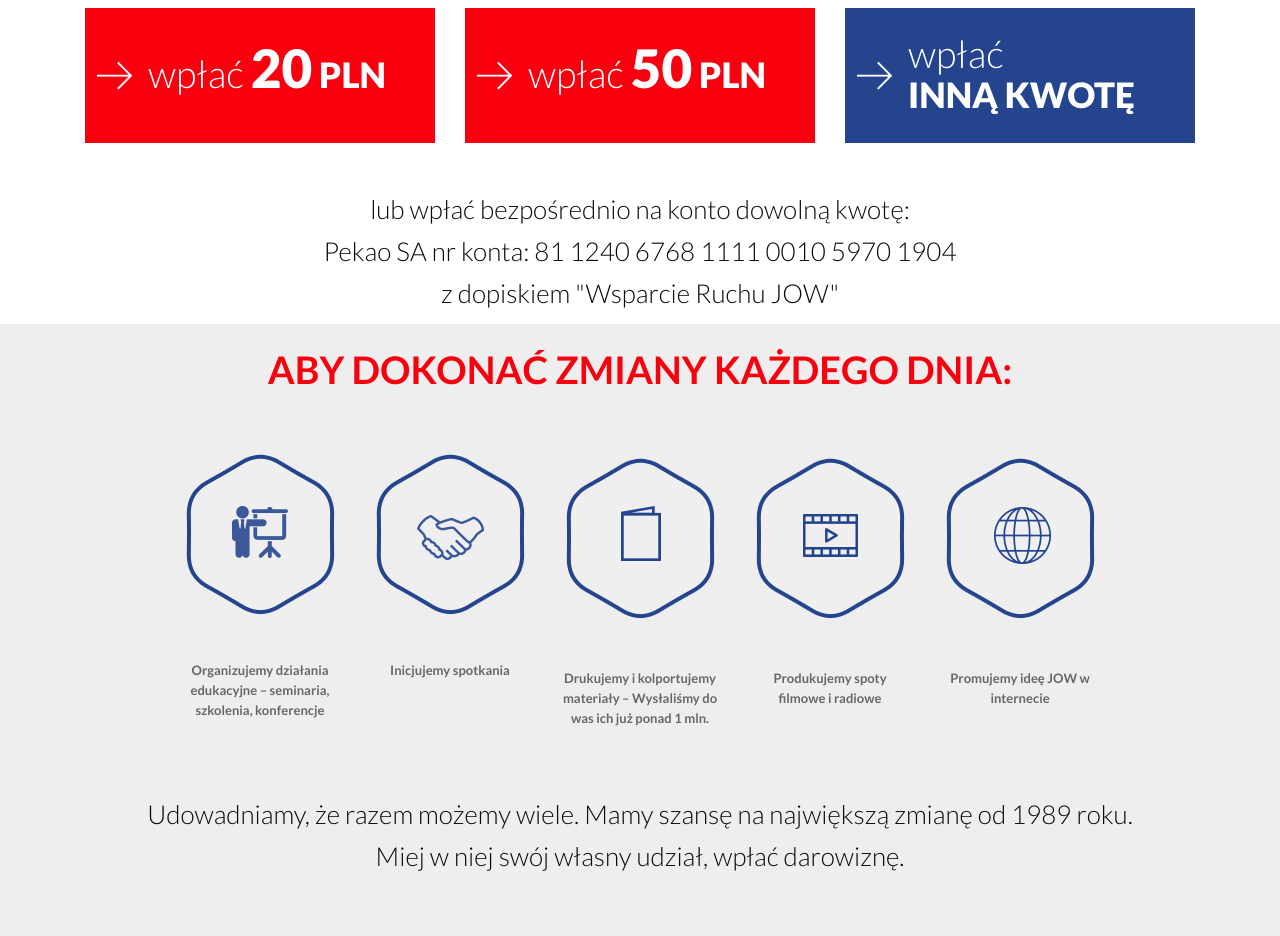
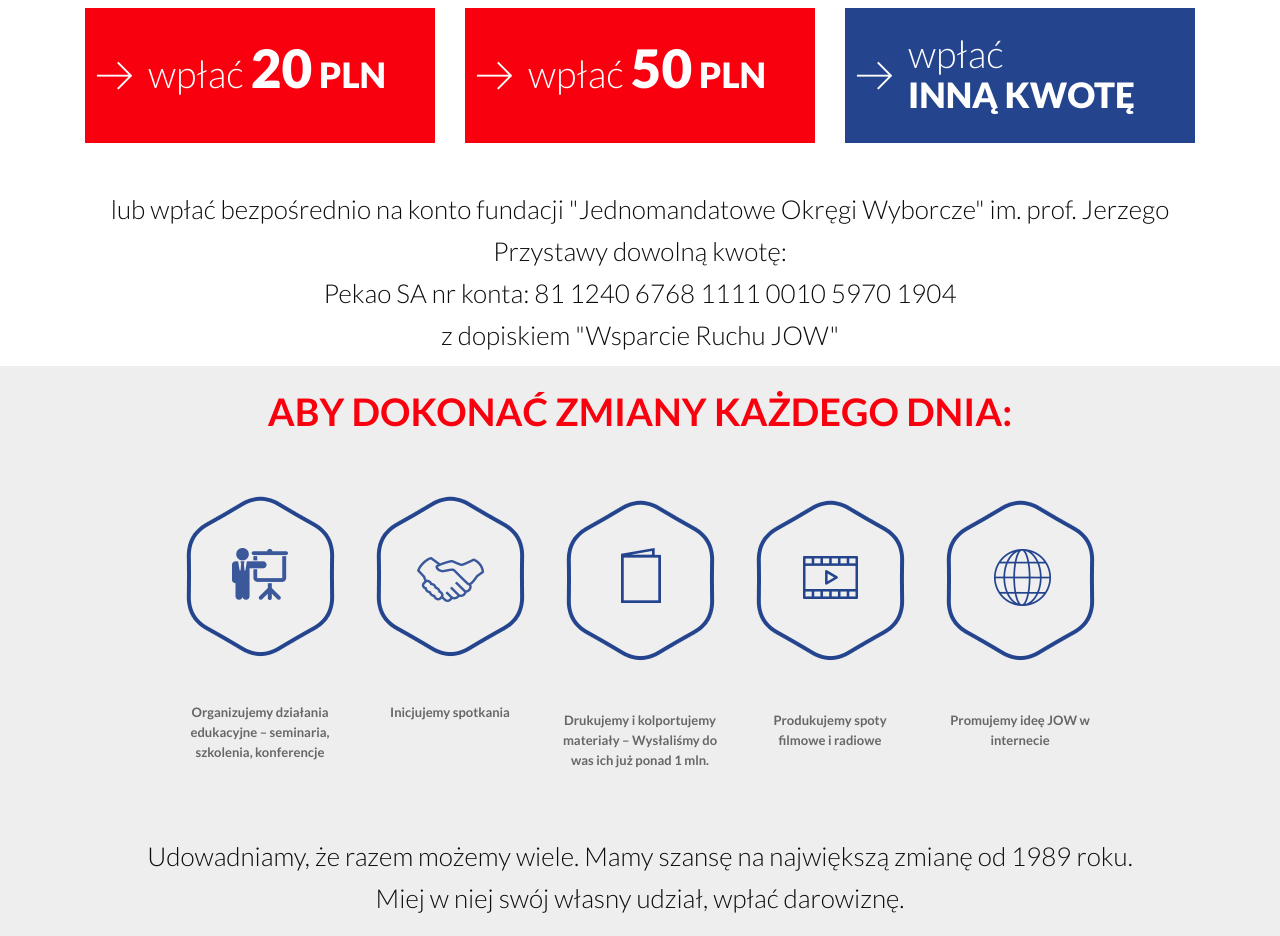
Before and after one commit to ruchjowpl/wspieram, a PHP site: page / in a window 1280 px wide. Shown: the part 743-1679 px from the top of the page. Run offline with PHP 8.4, Linux system fonts and the light colour scheme.

Commit message:
New version

```diff
--- a/assets/css/style.css
+++ b/assets/css/style.css
@@ -12,6 +12,8 @@ body {
 		line-height: 23px
 	}
 }
+
+
 a:hover, a:visited, a:focus {
 	text-decoration: none
 }
--- a/index.html
+++ b/index.html
@@ -93,7 +93,7 @@
 
                 <div class="row">
                     <div class="container">
-                        <p class="text-center">lub wpłać bezpośrednio na konto dowolną kwotę:<br/> Pekao SA nr konta: 81 1240 6768 1111 0010 5970 1904 <br/>
+                        <p class="text-center">lub wpłać bezpośrednio na konto fundacji "Jednomandatowe Okręgi Wyborcze" im. prof. Jerzego Przystawy dowolną kwotę:<br/> Pekao SA nr konta: 81 1240 6768 1111 0010 5970 1904 <br/>
                             z dopiskiem "Wsparcie Ruchu JOW"
                         </p>
                     </div>
--- a/index.php
+++ b/index.php
@@ -81,7 +81,8 @@
             ga('ecommerce:send');
             </script>
             <?php endif; ?>
-         <div class="container-fluid">
+
+ <div class="container-fluid">
                 <div class="row slider-container">
                     <div class="slider-content" style="margin-top : 5px; padding-top : 5px">
                         <div class="row">
@@ -151,7 +152,7 @@
 
                 <div class="row">
                     <div class="container">
-                        <p class="text-center">lub wpłać bezpośrednio na konto dowolną kwotę:<br/> Pekao SA nr konta: 81 1240 6768 1111 0010 5970 1904 <br/>
+                        <p class="text-center">lub wpłać bezpośrednio na konto fundacji "Jednomandatowe Okręgi Wyborcze" im. prof. Jerzego Przystawy dowolną kwotę:<br/> Pekao SA nr konta: 81 1240 6768 1111 0010 5970 1904 <br/>
                             z dopiskiem "Wsparcie Ruchu JOW"
                         </p>
                     </div>
```
